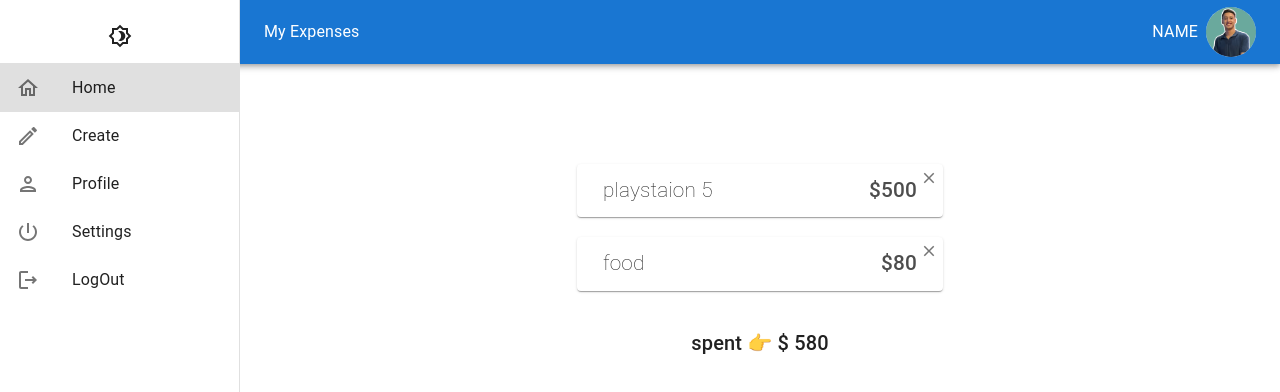
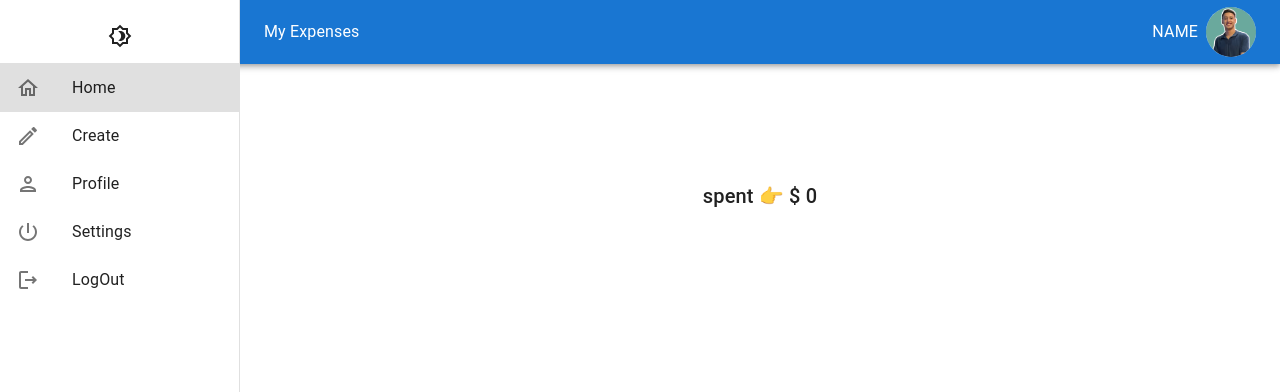
Before and after one commit to Abd0000/mui-toturial, a React (Create React App) app: page / in a window 1280 px wide. Shown: the top 392 px of the page. Built offline with nearby package versions, Linux system fonts and the light colour scheme; data requests are answered from the project's data file.

Commit message:
we corrected it agin

```diff
--- a/data/db.json
+++ b/data/db.json
@@ -1,14 +1,3 @@
 {
-  "mydata": [
-    {
-      "id": "3a50",
-      "title": "playstaion 5",
-      "amount": 500
-    },
-    {
-      "id": "7afb",
-      "title": "food",
-      "amount": 80
-    }
-  ]
+  "mydata": []
 }
--- a/src/pages/Home/Home.jsx
+++ b/src/pages/Home/Home.jsx
@@ -61,7 +61,7 @@ const Home = () => {
               onClick={() => {
                 fetch(`http://localhost:3100/mydata/${item.id}`, {
                   method: "DELETE",
-                }).then(()=>mydata.filter((i) => i.id !== item.id));
+                }).then(()=>setMydata(mydata.filter((i) => i.id !== item.id)));
               }}
               size="small"
               sx={{ position: "absolute", top: 0, right: 0 }}
```
